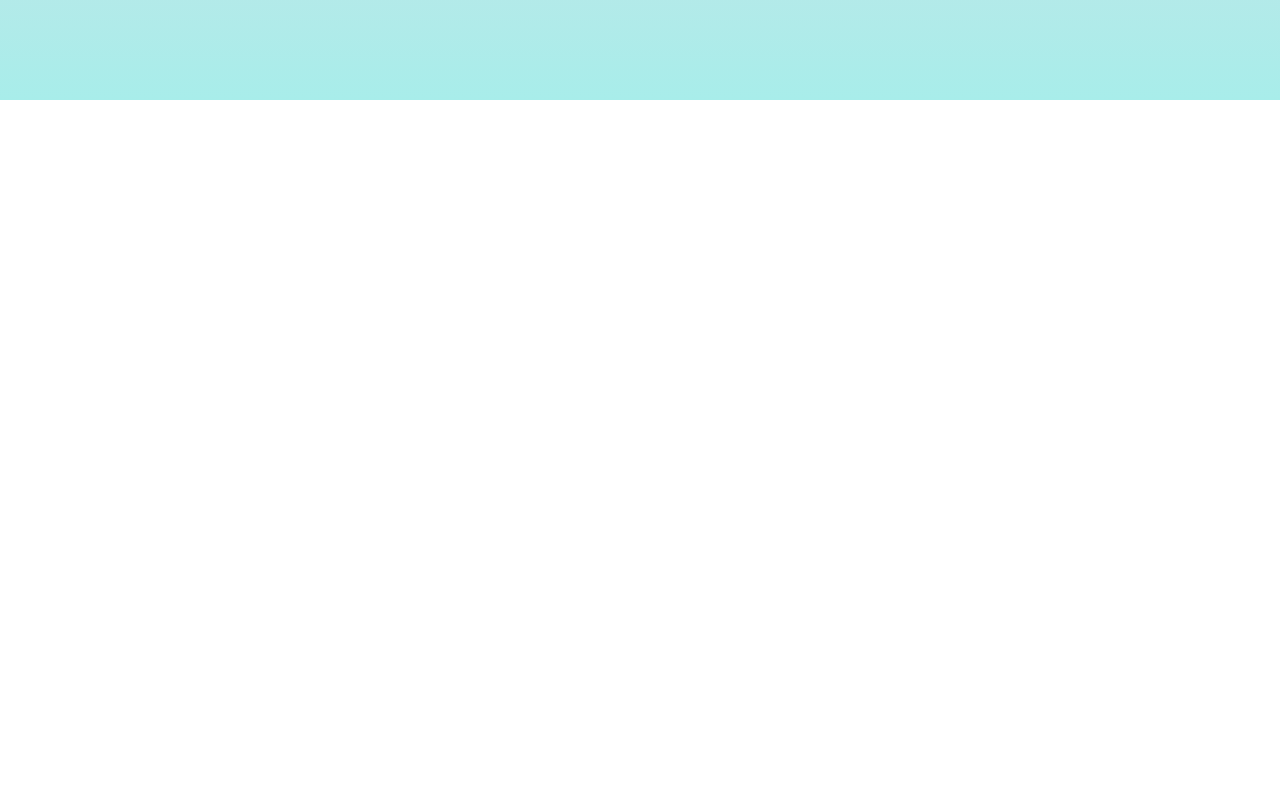
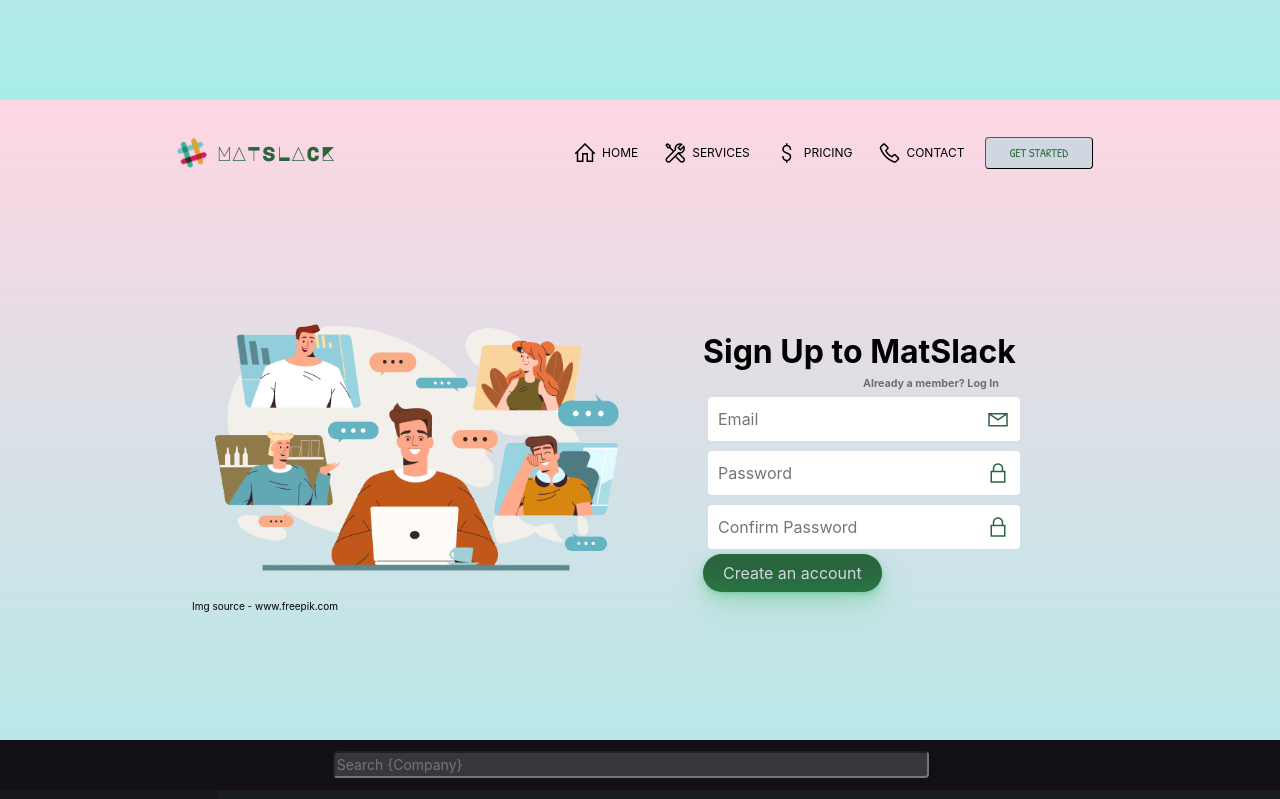
Before and after one commit to nmt-dev/SlackAppClone, a React (Create React App) app: page / in a window 1280 px wide. Shown: the part 700-1499 px from the top of the page. Before the commit the page ends 800 px from the top, so only its background shows below. Built offline with nearby package versions, Linux system fonts and the light colour scheme.

Commit message:
add testAPI and sign up page

```diff
--- a/src/App.js
+++ b/src/App.js
@@ -1,10 +1,14 @@
 import LandingPage from "../src/Pages/LandingPage";
+import SignUp from "./Components/Signup/Signup";
 import SlackPage from "./Pages/SlackPage";
+import TestAPI from "./Utils/TestAPI";
 
 function App() {
   return (
     <>
       <LandingPage />
+      <SignUp />
+      <SlackPage />
     </>
   );
 }
--- a/src/Components/Signup/Signup.jsx
+++ b/src/Components/Signup/Signup.jsx
@@ -1,2 +1,65 @@
 import React from "react";
 import styles from "../Signup/Signup.module.scss";
+import Input from "../General/Input";
+import Btn from "../General/Button";
+import Img from "../General/Img";
+import team1 from "../../Assets/Images/team1.png";
+import TopBarLanding from "../TopBar/Topbarlanding";
+
+function SignUp() {
+  return (
+    <>
+      <TopBarLanding />
+      <div className={styles.container}>
+        <div className={styles.signupcontainer}>
+          <h1>
+            Sign Up to <span className={styles.mat}>MatSlack</span>
+          </h1>
+          <h6>Already a member? Log In</h6>
+          <form>
+            <div className={styles.inputicon}>
+              <Input
+                className={styles.inputfield}
+                type={"email"}
+                placeholder={"Email"}
+                error={""}
+                errorclassname={styles.error}
+              />{" "}
+              <i id={styles.icons} class="las la-envelope"></i>
+            </div>
+            <div className={styles.inputicon}>
+              <Input
+                className={styles.inputfield}
+                type={"password"}
+                placeholder={"Password"}
+              />
+              <i id={styles.icons} class="las la-lock"></i>
+            </div>
+            <div className={styles.inputicon}>
+              <Input
+                className={styles.inputfield}
+                type={"password"}
+                placeholder={"Confirm Password"}
+                error={""}
+                errorclassname={styles.error}
+              />
+              <i id={styles.icons} class="las la-lock"></i>
+            </div>
+            <Btn className={styles.button} content={"Create an account"} />
+          </form>
+        </div>
+        <div className={styles.designcontainer}>
+          <Img logocontainerclassname={styles.imgcontainer} link={team1} />
+          <a
+            className={styles.source}
+            href="https://www.freepik.com/vectors/online-discussion"
+          >
+            Img source - www.freepik.com
+          </a>
+        </div>
+      </div>
+    </>
+  );
+}
+
+export default SignUp;
--- a/src/Components/Signup/Signup.module.scss
+++ b/src/Components/Signup/Signup.module.scss
@@ -1,2 +1,89 @@
 @import "../../Sass/variables";
 @import "../../Sass/main.scss";
+
+.container {
+  width: 70%;
+  height: 70%;
+  display: grid;
+  grid-template-columns: 1fr 1fr;
+  grid-template-rows: 1fr;
+  grid-template-areas: "design signup";
+  margin: auto;
+  font-family: $font-style;
+}
+
+.signupcontainer,
+.designcontainer {
+  margin: auto;
+}
+
+.signupcontainer {
+  grid-area: signup;
+}
+.designcontainer {
+  grid-area: design;
+}
+.source {
+  color: black;
+  text-decoration: none;
+  font-size: 10px;
+}
+
+.error {
+  color: red;
+  font-size: 0.75em;
+}
+.inputicon {
+  display: flex;
+  align-items: center;
+  padding: 5px;
+}
+#icons {
+  padding: 10px;
+  background: white;
+  color: $evenhandlers-color;
+  text-align: center;
+  outline: none;
+  border-radius: 0px 4px 4px 0px;
+}
+
+.inputfield {
+  padding: 10px;
+  outline: none;
+  border-radius: 4px 0px 0px 4px;
+  border: none;
+}
+
+.inputfield:focus {
+  border: 2px solid $evenhandlers-color;
+}
+
+.button {
+  background-color: $evenhandlers-color;
+  border-radius: 100px;
+  box-shadow: rgba(44, 187, 99, 0.2) 0 -25px 18px -14px inset,
+    rgba(44, 187, 99, 0.15) 0 1px 2px, rgba(44, 187, 99, 0.15) 0 2px 4px,
+    rgba(44, 187, 99, 0.15) 0 4px 8px, rgba(44, 187, 99, 0.15) 0 8px 16px,
+    rgba(44, 187, 99, 0.15) 0 16px 32px;
+  color: $text-color;
+  cursor: pointer;
+  display: inline-block;
+  font-family: CerebriSans-Regular, -apple-system, system-ui, Roboto, sans-serif;
+  padding: 7px 20px;
+  text-align: center;
+  text-decoration: none;
+  transition: all 250ms;
+  border: 0;
+  font-size: 16px;
+  user-select: none;
+  -webkit-user-select: none;
+  touch-action: manipulation;
+}
+
+.button:hover {
+  box-shadow: rgba(44, 187, 99, 0.35) 0 -25px 18px -14px inset,
+    rgba(44, 187, 99, 0.25) 0 1px 2px, rgba(44, 187, 99, 0.25) 0 2px 4px,
+    rgba(44, 187, 99, 0.25) 0 4px 8px, rgba(44, 187, 99, 0.25) 0 8px 16px,
+    rgba(44, 187, 99, 0.25) 0 16px 32px;
+  transform: scale(1.05) rotate(-1deg);
+}
--- a/src/Pages/LandingPage.module.scss
+++ b/src/Pages/LandingPage.module.scss
@@ -40,9 +40,9 @@
   font-family: "Patrick Hand", cursive;
   border-radius: 4px;
   appearance: none;
-  background-color: $text-color;
+  background-color: $evenhandlers-color;
   border-width: 1px;
-  color: $evenhandlers-color;
+  color: $text-color;
   cursor: pointer;
   padding: 0.5em 2em;
   position: relative;
--- /dev/null
+++ b/src/Utils/TestAPI.jsx
@@ -0,0 +1,35 @@
+import React from "react";
+import { useState, useEffect } from "react";
+import styles from "../Utils/testAPI.module.scss";
+
+function TestAPI() {
+  const [users, setUsers] = useState([]);
+  const [hasError, setHasError] = useState(false);
+  const [errorMessage, setErrorMessage] = useState("");
+  const [isLoading, setIsLoading] = useState(true);
+
+  const fetchUsers = () => {
+    fetch("http://206.189.91.54/api/v1/users")
+      .then((response) => response.JSON())
+      .then((data) => {
+        setUsers(data);
+      })
+      .catch((error) => {
+        setErrorMessage(error.message);
+      });
+  };
+
+  useEffect(() => {
+    fetchUsers();
+  }, []);
+  return (
+    <>
+      <div className={styles.mainApp}>
+        {hasError ? <p>{errorMessage}</p> : null}
+        {!isLoading ? <h3>Loading...</h3> : <div className={styles.main}></div>}
+      </div>
+    </>
+  );
+}
+
+export default TestAPI;
```
Also changed, not shown: src/Assets/Images/team1.png (added), src/Utils/testAPI.module.scss (added).
